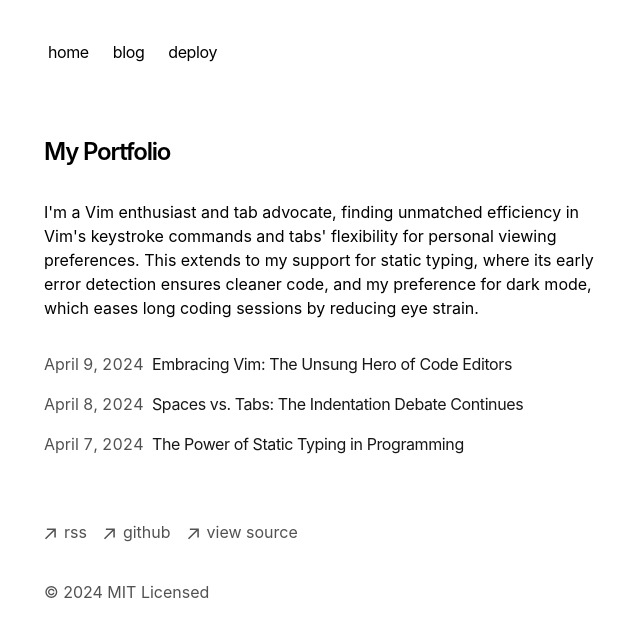
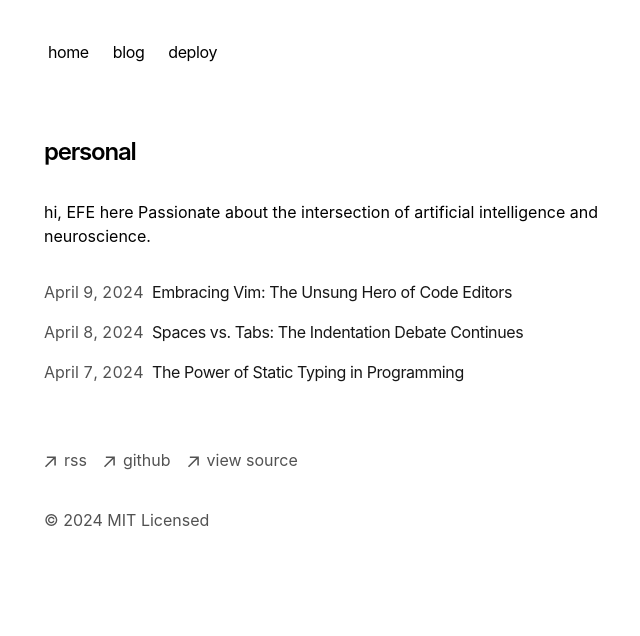
Before and after one commit to i-efe/p, a Next.js app: page / in a window 1280 px wide. Shown: the top 636 px of the page, without its empty margins (308-948 px from the left). Built offline with nearby package versions, Linux system fonts and the light colour scheme.

Commit message:
Update page.tsx

```diff
--- a/app/page.tsx
+++ b/app/page.tsx
@@ -4,14 +4,12 @@
   return (
     <section>
       <h1 className="mb-8 text-2xl font-semibold tracking-tighter">
-        My Portfolio
+        personal
       </h1>
       <p className="mb-4">
-        {`I'm a Vim enthusiast and tab advocate, finding unmatched efficiency in
-        Vim's keystroke commands and tabs' flexibility for personal viewing
-        preferences. This extends to my support for static typing, where its
-        early error detection ensures cleaner code, and my preference for dark
-        mode, which eases long coding sessions by reducing eye strain.`}
+        {`hi, EFE here
+        Passionate about the intersection of artificial intelligence and neuroscience.
+        `}
       </p>
       <div className="my-8">
         <BlogPosts />
```
